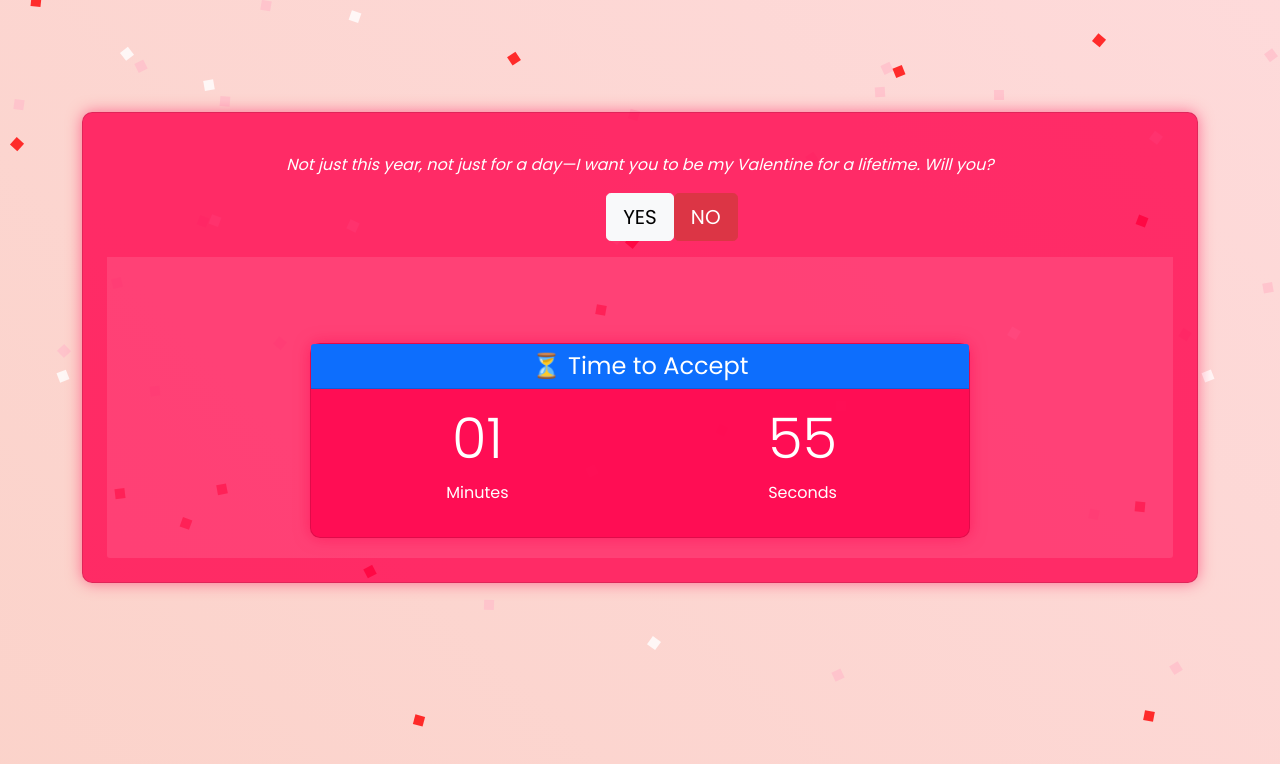
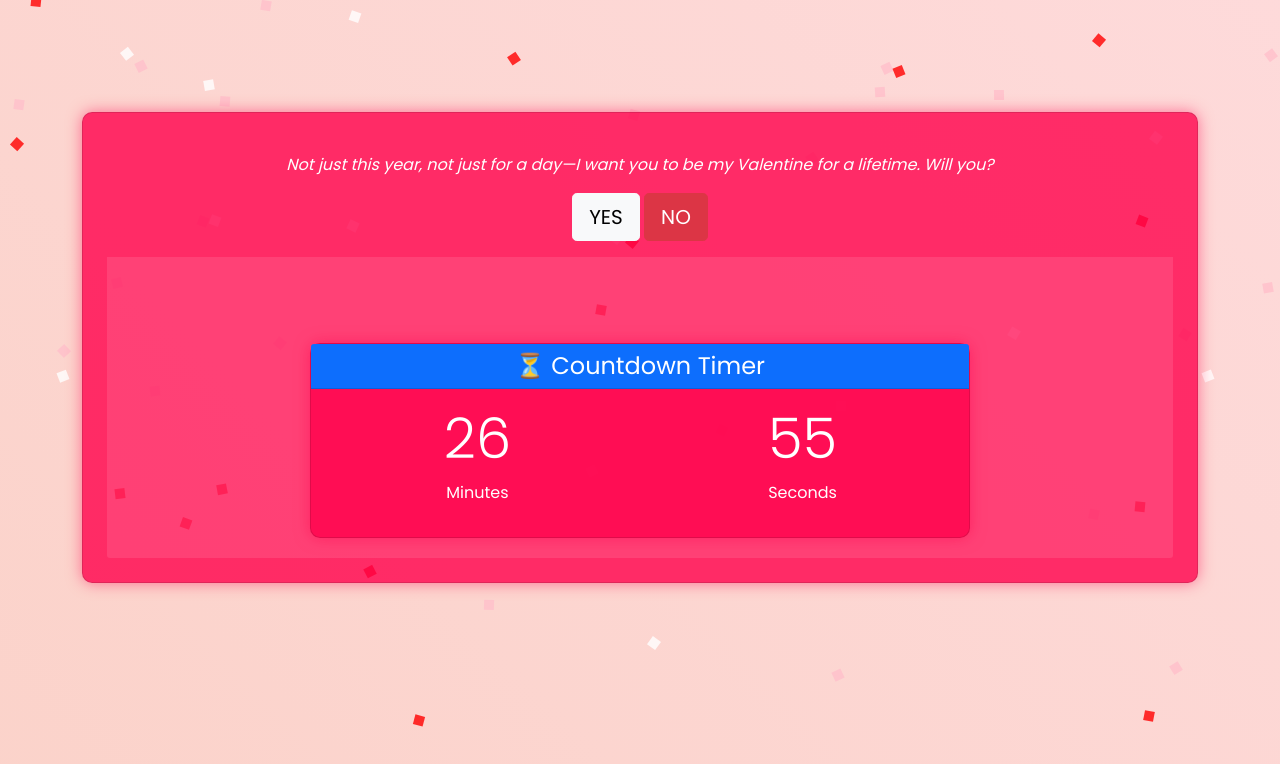
Before and after one commit to avasthirishi/valentine, a plain HTML site: page index.html in a window 1280 px wide. Drawn offline with nearby package versions, Linux system fonts and the light colour scheme.

Commit message:
Update index.html

```diff
--- a/index.html
+++ b/index.html
@@ -38,16 +38,11 @@
             border-radius: 10px;
         }
 
-        /* Heart Animation */
-        .heart {
-            color: red;
-            font-size: 50px;
-            animation: heartbeat 1.5s infinite;
-        }
-
-        @keyframes heartbeat {
-            0%, 100% { transform: scale(1); }
-            50% { transform: scale(1.2); }
+        /* Moving NO Button */
+        #noButton {
+            position: relative;
+            transition: transform 0.2s ease-in-out;
+            display: inline-block;
         }
 
         /* Countdown Timer Styling */
@@ -55,12 +50,6 @@
             background: rgba(255, 255, 255, 0.1);
             border-top: none;
             padding: 20px;
-        }
-
-        /* Moving NO Button */
-        #noButton {
-            position: absolute;
-            transition: transform 0.2s ease-in-out;
         }
 
         /* Confetti Hearts */
@@ -112,7 +101,7 @@
                         <div class="col-md-8">
                             <div class="card">
                                 <div class="card-header bg-primary text-white">
-                                    <h4 class="mb-0 text-center">⏳ Time to Accept</h4>
+                                    <h4 class="mb-0 text-center">⏳ Countdown Timer</h4>
                                 </div>
                                 <div class="card-body">
                                     <div class="row text-center">
@@ -136,7 +125,7 @@
 
     <script>
         // Countdown Timer Logic
-        const countDownDate = new Date().getTime() + (2 * 60 * 1000);
+        const countDownDate = new Date().getTime() + (27 * 60 * 1000);
         const x = setInterval(function() {
             const now = new Date().getTime();
             const distance = countDownDate - now;
@@ -153,14 +142,27 @@
             }
         }, 1000);
 
-        // Moving NO Button Logic
-        document.getElementById("noButton").addEventListener("click", function(event) {
+        // Function to Move the NO Button Randomly
+        function moveNoButton(event) {
             event.preventDefault();
-            let button = event.target;
-            let randomX = (Math.random() * 4 - 2) * 30;
-            let randomY = (Math.random() * 4 - 2) * 30;
+            let button = document.getElementById("noButton");
+            let randomX = (Math.random() * 4 - 2) * 30; // Random shift between -2cm and 2cm
+            let randomY = (Math.random() * 4 - 2) * 30; // Random shift between -2cm and 2cm
             button.style.transform = `translate(${randomX}px, ${randomY}px)`;
-        });
+        }
+
+        // Detect If User Is on Mobile
+        function isMobile() {
+            return /Mobi|Android/i.test(navigator.userAgent);
+        }
+
+        let noButton = document.getElementById("noButton");
+
+        if (isMobile()) {
+            noButton.addEventListener("click", moveNoButton); // Move on tap (for phones)
+        } else {
+            noButton.addEventListener("mouseenter", moveNoButton); // Move on hover (for desktops)
+        }
 
         // Confetti Effect
         function createConfetti() {
```
